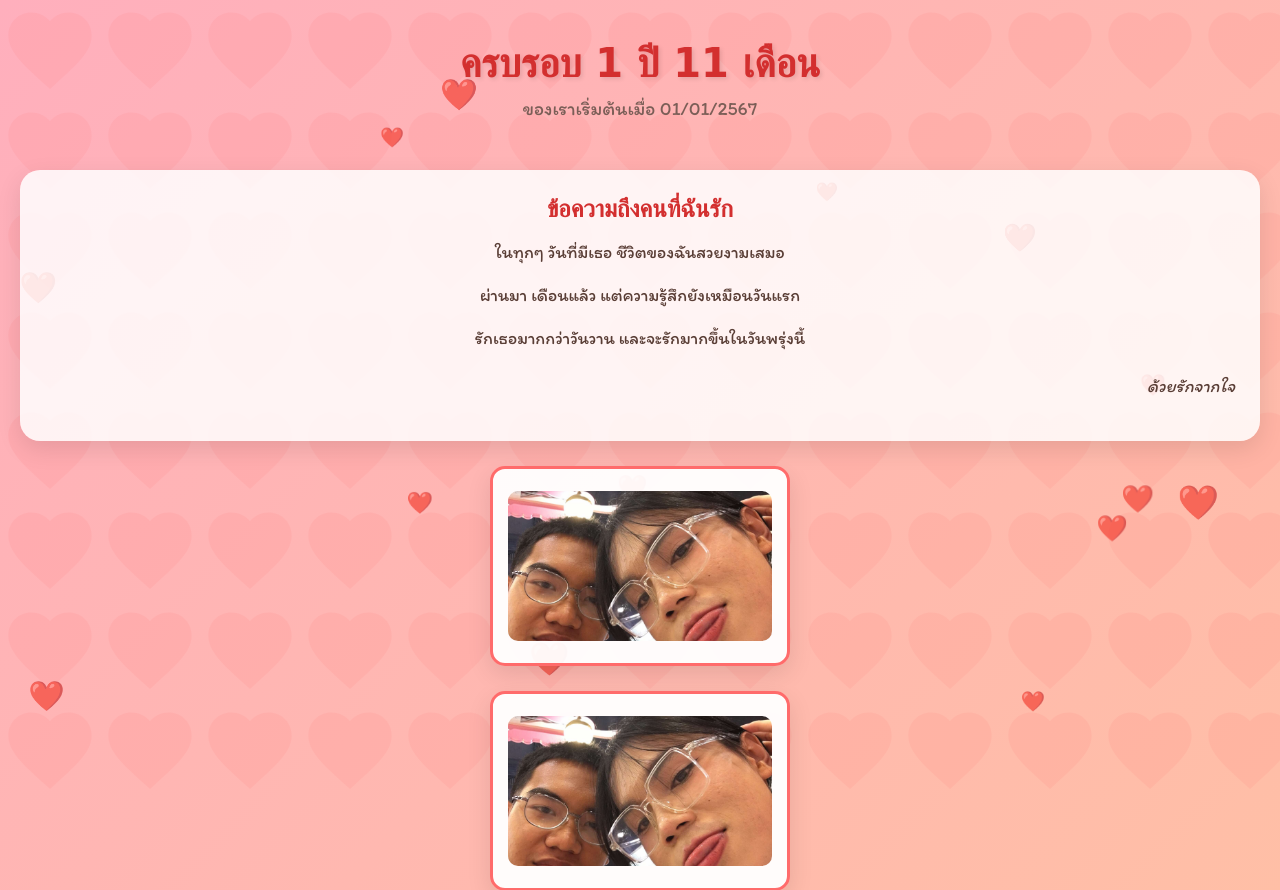
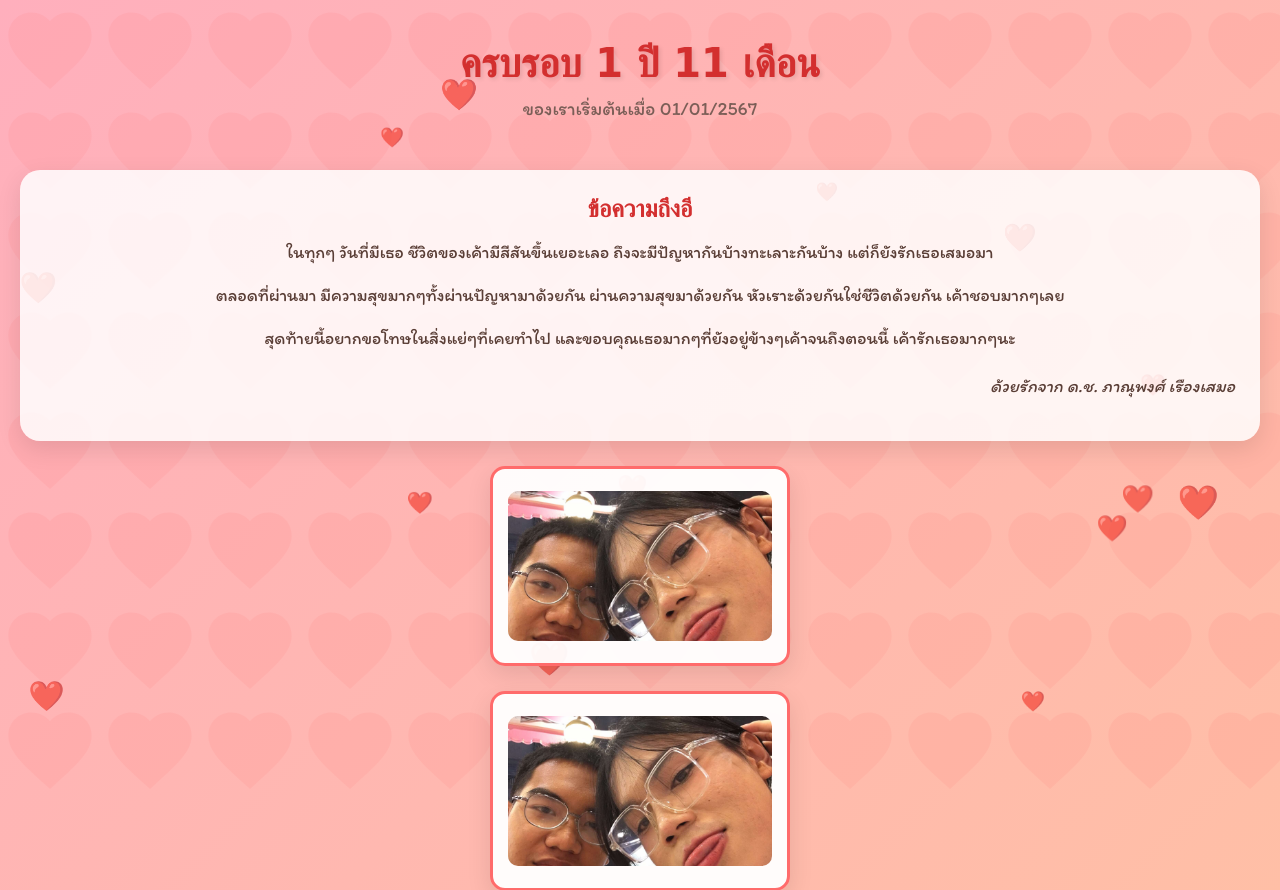
Before and after one commit to gop123654/kimm, a Flask app: page / in a window 1280 px wide. Shown: the top 890 px of the page. Run offline with Flask 3, Linux system fonts and the light colour scheme; some web fonts are replaced.

Commit message:
Update index.html

```diff
--- a/templates/index.html
+++ b/templates/index.html
@@ -19,12 +19,12 @@
         <main>
 
             <div class="message-section">
-                <h2>ข้อความถึงคนที่ฉันรัก</h2>
+                <h2>ข้อความถึงอี</h2>
                 <div class="message">
-                    <p>ในทุกๆ วันที่มีเธอ ชีวิตของฉันสวยงามเสมอ</p>
-                    <p>ผ่านมา เดือนแล้ว แต่ความรู้สึกยังเหมือนวันแรก</p>
-                    <p>รักเธอมากกว่าวันวาน และจะรักมากขึ้นในวันพรุ่งนี้</p>
-                    <p class="signature">ด้วยรักจากใจ</p>
+                    <p>ในทุกๆ วันที่มีเธอ ชีวิตของเค้ามีสีสันขึ้นเยอะเลอ ถึงจะมีปัญหากันบ้างทะเลาะกันบ้าง แต่ก็ยังรักเธอเสมอมา </p>
+                    <p>ตลอดที่ผ่านมา มีความสุขมากๆทั้งผ่านปัญหามาด้วยกัน ผ่านความสุขมาด้วยกัน หัวเราะด้วยกันใช่ชีวิตด้วยกัน เค้าชอบมากๆเลย</p>
+                    <p>สุดท้ายนี้อยากขอโทษในสิ่งแย่ๆที่เคยทำไป และขอบคุณเธอมากๆที่ยังอยู่ข้างๆเค้าจนถึงตอนนี้ เค้ารักเธอมากๆนะ</p>
+                    <p class="signature">ด้วยรักจาก ด.ช. ภาณุพงศ์ เรืองเสมอ</p>
                 </div>
             </div>
 
```
